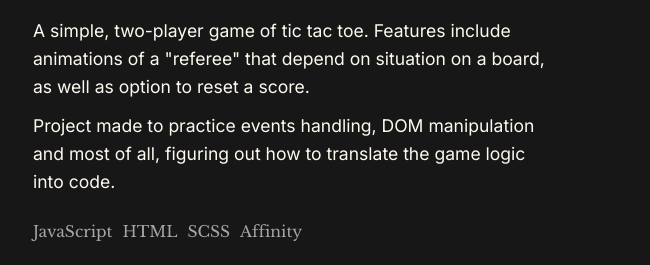
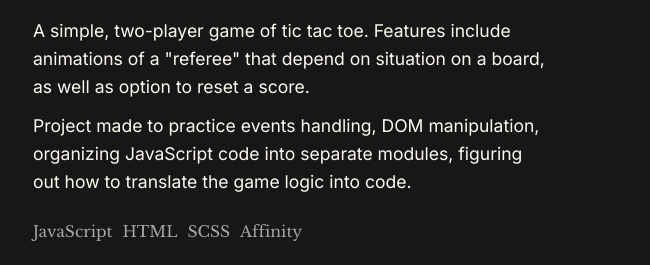
Before and after one commit to dejotb/portfolio, a website: page index.html in a window 1280 px wide. Shown: the part 2956-3221 px from the top of the page, 168-818 px from the left. Drawn offline with nearby package versions, Linux system fonts and the light colour scheme.

Commit message:
edited project 03 description

```diff
--- a/index.html
+++ b/index.html
@@ -1153,7 +1153,7 @@
                     </a>
                     <div class="project__description">
                       <p>A simple, two-player game of tic tac toe. Features include animations of a "referee" that depend on situation on a board, as well as option to reset a score.</p>
-                      <p>Project made to practice events handling, DOM manipulation and most of all, figuring out how to translate the game logic into code.</p>
+                      <p>Project made to practice events handling, DOM manipulation, organizing JavaScript code into separate modules, figuring out how to translate the game logic into code.</p>
                     </div>
                     <ul class="project__tech-list">
                       <li>JavaScript</li>
```
